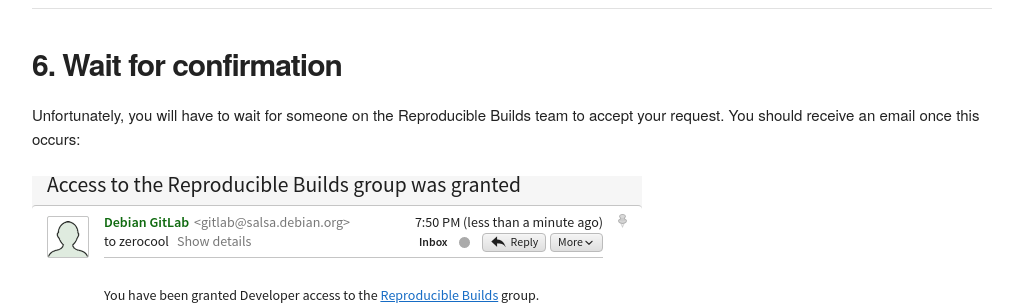
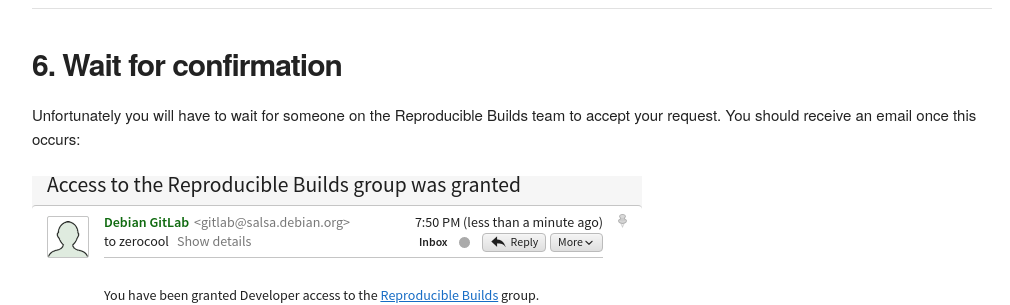
Before and after one commit to prototypefund/reproducible-website, a Jekyll site: the page built from contribute/salsa.md, in a window 1280 px wide and 900 px high, scrolled down 3993 px. Shown: the part 156-461 px from the top of the window, without its empty margins (128-1138 px from the left). Built offline with Jekyll 4.4.1, drawn with Linux system fonts in a browser that asks for light colours; some web fonts are replaced.

Commit message:
Drop comma.

```diff
--- a/contribute/salsa.md
+++ b/contribute/salsa.md
@@ -67,7 +67,7 @@
 
 ### 6. Wait for confirmation
 
-Unfortunately, you will have to wait for someone on the Reproducible Builds team to accept your request. You should receive an email once this occurs:
+Unfortunately you will have to wait for someone on the Reproducible Builds team to accept your request. You should receive an email once this occurs:
 
 ![](/images/contribute/salsa/08.png)
 
```
